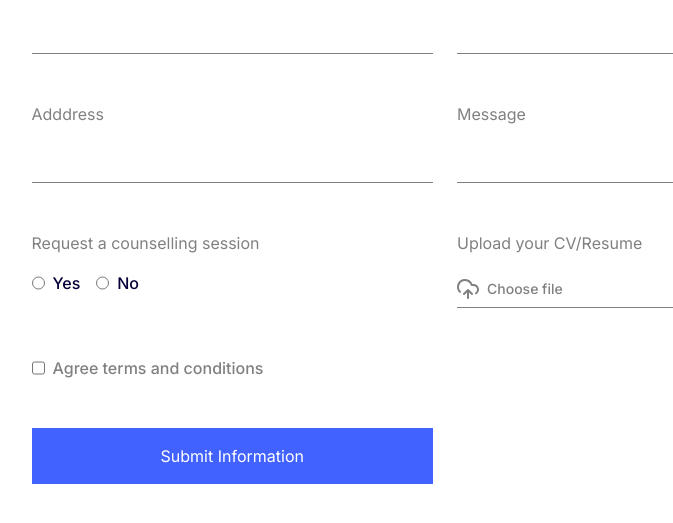
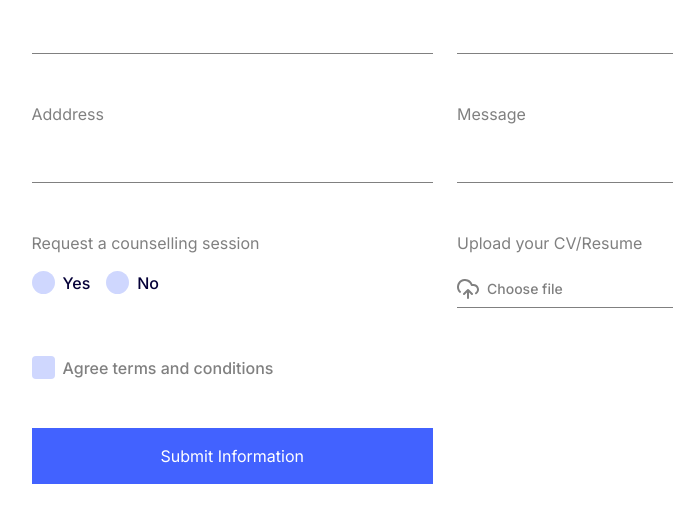
Before and after one commit to a2ke5e1/task-m01-miro-landing-page, a website built with Vite: page contact.html in a window 1280 px wide. Shown: the part 1387-1910 px from the top of the page, without its empty margins (195-868 px from the left). Built offline with nearby package versions, Linux system fonts and the light colour scheme.

Commit message:
Finished input elements

```diff
--- a/contact.html
+++ b/contact.html
@@ -371,7 +371,7 @@
                 >Request a counselling session</label
               >
               <div class="flex flex-row gap-4">
-                <div class="flex flex-row gap-2">
+                <div class="flex flex-row gap-2 items-center">
                   <input
                     type="radio"
                     id="counselling"
@@ -380,7 +380,7 @@
                     class=""
                   /><label class="text-base font-medium">Yes</label>
                 </div>
-                <div class="flex flex-row gap-2">
+                <div class="flex flex-row gap-2 items-center">
                   <input
                     type="radio"
                     id="counselling"
--- a/styles/style.css
+++ b/styles/style.css
@@ -79,3 +79,55 @@ details[open] summary::before {
   box-shadow: 0px 10px 100px rgba(0, 0, 0, 0.14);
   @apply flex flex-row my-[5.25rem] p-2 bg-white rounded-[0.25rem] justify-between;
 }
+
+input[type="radio"] {
+  appearance: none;
+  width: 23px;
+  height: 23px;
+  border-radius: 50%;
+  background-clip: content-box;
+  background-color: #cfd7fe;
+}
+
+input[type="radio"]:checked {
+  background-color: #cfd7fe;
+  border: 0px solid #cfd7fe;
+  display: flex;
+  align-items: center;
+  justify-content: center;
+}
+
+input[type="radio"]:checked::before {
+  content: "";
+  display: block;
+  width: 17px;
+  height: 17px;
+  border-radius: 50%;
+  background-color: #4262ff;
+}
+
+input[type="checkbox"] {
+  appearance: none;
+  width: 23px;
+  height: 23px;
+  border-radius: 0.25rem;
+  background-clip: content-box;
+  border: none;
+  background-color: #cfd7fe;
+}
+
+input[type="checkbox"]:checked {
+  background-color: #4262ff;
+  border: none;
+}
+
+input[type="checkbox"]:checked::before {
+  content: "✔";
+  text-align: center;
+  color: white;
+  display: block;
+  width: 23px;
+  height: 23px;
+  border-radius: 0.25rem;
+  background-color: #4262ff;
+}
```
